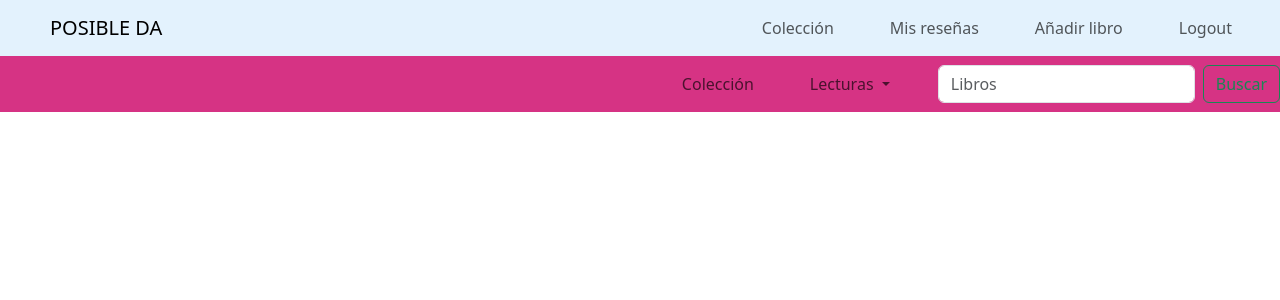
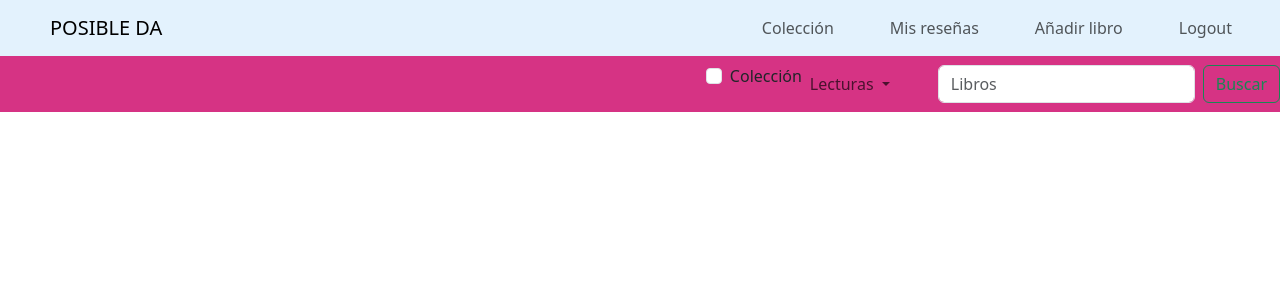
Before and after one commit to ImanolAmado/posibleDA, a PHP site: page /vistas/paginaUsuario.php in a window 1280 px wide. Shown: the top 300 px of the page. Run offline with PHP 8.4, Linux system fonts and the light colour scheme; the visitor is signed in with stand-in values (Sample User, id 1).

Commit message:
commit noimporta

```diff
--- a/vistas/paginaUsuario.php
+++ b/vistas/paginaUsuario.php
@@ -1,7 +1,7 @@
 <?php
 session_start();
 
-if(!isset($_SESSION['email'])){
+if (!isset($_SESSION['email'])) {
     header("Location:login.php");
     exit();
 }
@@ -65,7 +65,12 @@ if(!isset($_SESSION['email'])){
                 <div class="collapse navbar-collapse justify-content-end" id="opciones">
                     <ul class="navbar-nav mr-auto">
                         <li class="nav-item">
-                            <a class="nav-link" href="#coleccion">Colección</a>
+                            <div class="form-check">
+                                <input class="form-check-input" type="checkbox" value="" id="flexCheckDefault">
+                                <label class="form-check-label" for="flexCheckDefault">
+                                    Colección
+                                </label>
+                            </div>
                         </li>
                         <li class="nav-item dropdown">
                             <a class="nav-link dropdown-toggle" href="#" id="navbarDropdown" role="button" data-bs-toggle="dropdown" aria-expanded="false">
@@ -81,8 +86,8 @@ if(!isset($_SESSION['email'])){
                             </ul>
                         </li>
 
-           </ul>
-     </li>
+                    </ul>
+                    </li>
                     </ul>
                     <form class="d-flex">
                         <input class="form-control me-2" type="search" placeholder="Libros" aria-label="Search">
```
Also changed, not shown: index.html (+1 -11 lines).
